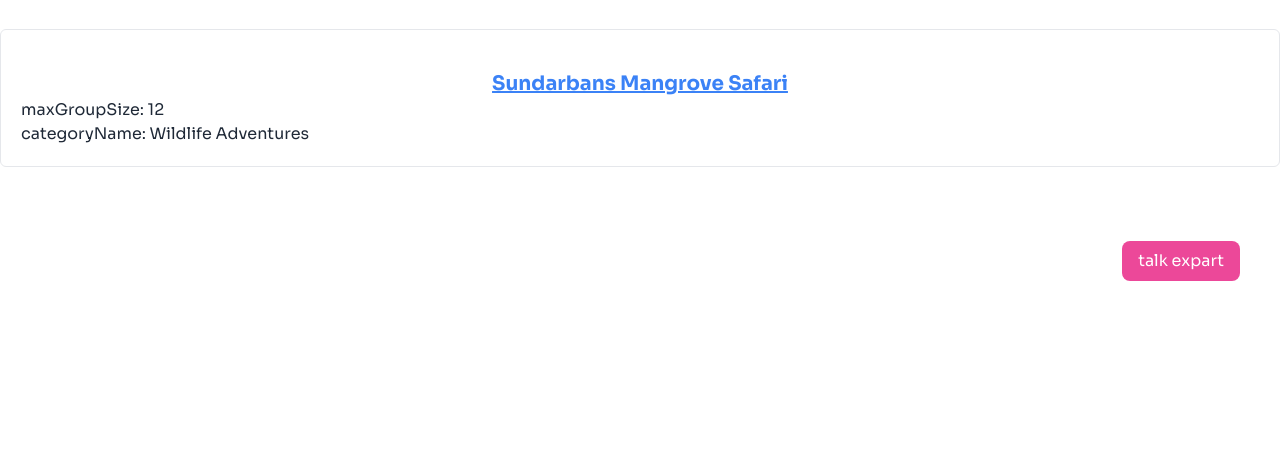
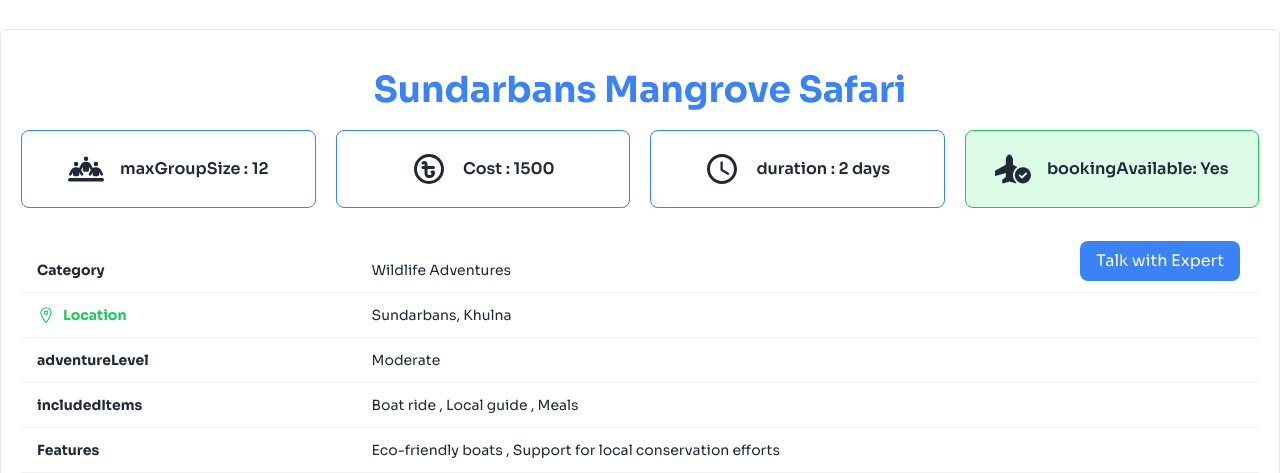
Before and after one commit to JuwelRana34/-Eco-Adventure, a React (Vite) app: page /adventureDetials/1 in a window 1280 px wide. Shown: the part 479-952 px from the top of the page. Before the commit the page ends 800 px from the top, so only its background shows below. Built offline with nearby package versions, Linux system fonts and the light colour scheme; no server answers; sample sign-in values are in the browser's storage.

Commit message:
adventure detail page update with info.

```diff
--- a/public/ecoAdventures.json
+++ b/public/ecoAdventures.json
@@ -22,7 +22,7 @@
       "categoryName": "Beach Adventures",
       "shortDescription": "Camp under the stars on the world’s longest sea beach.",
       "adventureCost": 1200,
-      "bookingAvailability": true,
+      "bookingAvailability": false,
       "location": "Cox’s Bazar, Chattogram",
       "duration": "1 night",
       "adventureLevel": "Easy",
--- a/src/Components/Modal/Modal.jsx
+++ b/src/Components/Modal/Modal.jsx
@@ -1,8 +1,9 @@
-import React, { useContext } from 'react'
+import React, { useContext, useEffect, useState } from 'react'
 import { AuthContext } from '../../Contexts/AuthContext'
 
 function Modal() {
     const {user} = useContext(AuthContext)
+
   return (
     <>
 
@@ -10,7 +11,7 @@ function Modal() {
 <dialog id="my_modal_1" className="modal">
   <div className="modal-box">
     <h3 className="font-bold text-lg">Hey! { user?.displayName}</h3>
-    <p className="py-4"> You can Talk with expert within <span className='text-orange-500 '>10:00am - 8:00pm  </span> </p>
+    <p className="py-4"> Our experts are available for discussion between <span className='text-orange-500 '>10:00AM - 8:00PM  </span> </p>
 
     <img className=" mx-auto w-full md:w-64 h-auto" src="https://img.freepik.com/premium-vector/time-management-concept-illustration_203587-38.jpg?ga=GA1.1.1974322130.1689523785&semt=ais_hybrid"/>
 
--- a/src/Pages/AdventureDetials.jsx
+++ b/src/Pages/AdventureDetials.jsx
@@ -2,10 +2,17 @@ import React, { useEffect, useState } from "react";
 import { useParams } from "react-router-dom";
 import Loading from "./Loading";
 import Modal from "../Components/Modal/Modal";
+import { MdOutlineWatchLater } from "react-icons/md";
+import { FaPeopleLine } from "react-icons/fa6";
+import { TbCoinTaka } from "react-icons/tb";
+import { IoLocationOutline } from "react-icons/io5";
+import { FaPlaneCircleCheck } from "react-icons/fa6";
+import { MdOutlinePersonOff } from "react-icons/md";
 
 function AdventureDetials() {
   const { id } = useParams();
   const [data, setData] = useState([]);
+
 
   useEffect(() => {
     const fetchData = async () => {
@@ -20,8 +27,15 @@ function AdventureDetials() {
   }, []);
 
   const handelModal = () => {
-    document.getElementById('my_modal_1').showModal()
-  }
+    const currentHours = new Date().getHours()
+    if(currentHours>=10 && currentHours <=20 ){
+      window.open('https://meet.google.com/', '_blank')
+    }else{
+
+    }
+ document.getElementById("my_modal_1").showModal();
+
+  };
 
   if (!data) return <Loading />;
 
@@ -48,22 +62,113 @@ function AdventureDetials() {
         </div>
 
         <div className="border my-10 p-5 rounded-md">
-          <h1 className="text-xl text-center underline text-blue-500 capitalize mt-5 font-bold">
+          <h1 className=" text-xl md:text-4xl text-center  text-blue-500 capitalize mt-5 font-bold">
             {data.adventureTitle}
           </h1>
 
-          <div>
-            <p> maxGroupSize: {data.maxGroupSize}</p>
-            <p> categoryName: {data.categoryName}</p>
+          {/* key fetures of this trip */}
+
+          <div className=" my-5 grid gap-5 grid-cols-1 md:grid-cols-2 lg:grid-cols-4 ">
+
+            <div className=" flex justify-center items-center gap-4 border border-blue-500 rounded-lg p-5">
+
+              <FaPeopleLine className="text-4xl" />
+              <span className=" font-semibold">
+
+                maxGroupSize : {data.maxGroupSize}
+              </span>
+            </div>
+
+            <div className=" flex justify-center items-center gap-4 border border-blue-500 rounded-lg p-5">
+
+              <TbCoinTaka className="text-4xl" />
+              <span className=" font-semibold">
+
+                Cost : {data.adventureCost}
+              </span>
+            </div>
+
+            <div className=" flex justify-center items-center gap-4 border border-blue-500 rounded-lg p-5">
+
+              <MdOutlineWatchLater className="text-4xl" />
+              <span className=" font-semibold">
+
+                duration : {data.duration}
+              </span>
+            </div>
+            <div className={` ${data.bookingAvailability? "bg-green-100 border-green-500 ": 'bg-red-100 border-red-500'} flex justify-center items-center gap-4 border  rounded-lg p-5`}>
+              {data.bookingAvailability? <FaPlaneCircleCheck className="text-4xl" />:<MdOutlinePersonOff className="text-4xl" /> }
+              <span className=" font-semibold">
+
+                bookingAvailable: {data.bookingAvailability? 'Yes': 'No'}
+              </span>
+            </div>
+
           </div>
-        </div>
+
+          {/* table  */}
+
+          <div className="overflow-x-auto py-5 mt-5">
+  <table className="table">
+
+    <tbody>
+      {/* row 1 */}
+      <tr>
+
+        <th>Category</th>
+        <td>{data.categoryName}</td>
+
+      </tr>
+      {/* row 2 */}
+      <tr className="hover">
+
+        <th className="flex items-center gap-2"><IoLocationOutline className="text-green-500  text-lg"/> <span className="text-green-500">Location</span></th>
+        <td>{data.location}</td>
+
+      </tr>
+      {/* row 3 */}
+      <tr>
+
+        <th>adventureLevel</th>
+        <td>{data.adventureLevel}</td>
+
+      </tr>
+      <tr>
+
+        <th>includedItems</th>
+        <td>{data?.includedItems?.map(i => i).join(' , ')}</td>
+
+      </tr>
+      <tr>
+
+        <th>Features</th>
+        <td>{data?.ecoFriendlyFeatures?.map(i => i).join(' , ')}</td>
+
+      </tr>
+      <tr>
+
+        <th>specialInstructions</th>
+        <td>{data?.specialInstructions?.map(i => i).join(' , ')}</td>
+
+      </tr>
+    </tbody>
+  </table>
+</div>
 
 
 
- <button onClick={handelModal} className=" bg-pink-500 text-white py-2 px-4 rounded-lg fixed  bottom-10 right-10" >talk expart</button>
+
+        </div>
+
+        <button
+          onClick={handelModal}
+          className=" bg-blue-500 hover:bg-orange-500 text-white py-2 px-4 rounded-lg fixed  bottom-10 right-10"
+        >
+          Talk with Expert
+        </button>
       </div>
 
-      <Modal/>
+      <Modal />
     </div>
   );
 }
--- a/src/Pages/UpdateProfile.jsx
+++ b/src/Pages/UpdateProfile.jsx
@@ -13,7 +13,7 @@ function UpdateProfile() {
     .then(() =>{
       toast.success('Profile Updated Successfully')
       e.target.reset();
-       navigate("/");
+       navigate("/Userprofile");
     })
     .catch((err) => {
       toast.error(err)
```
